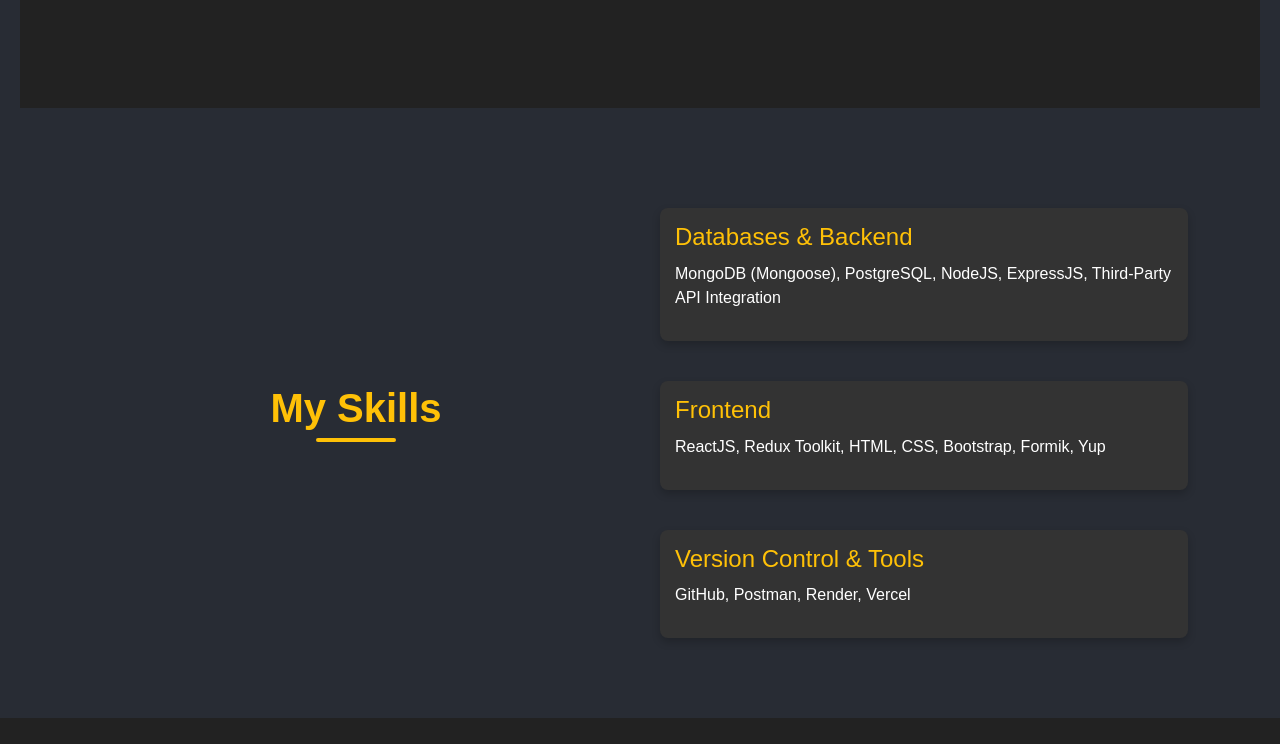
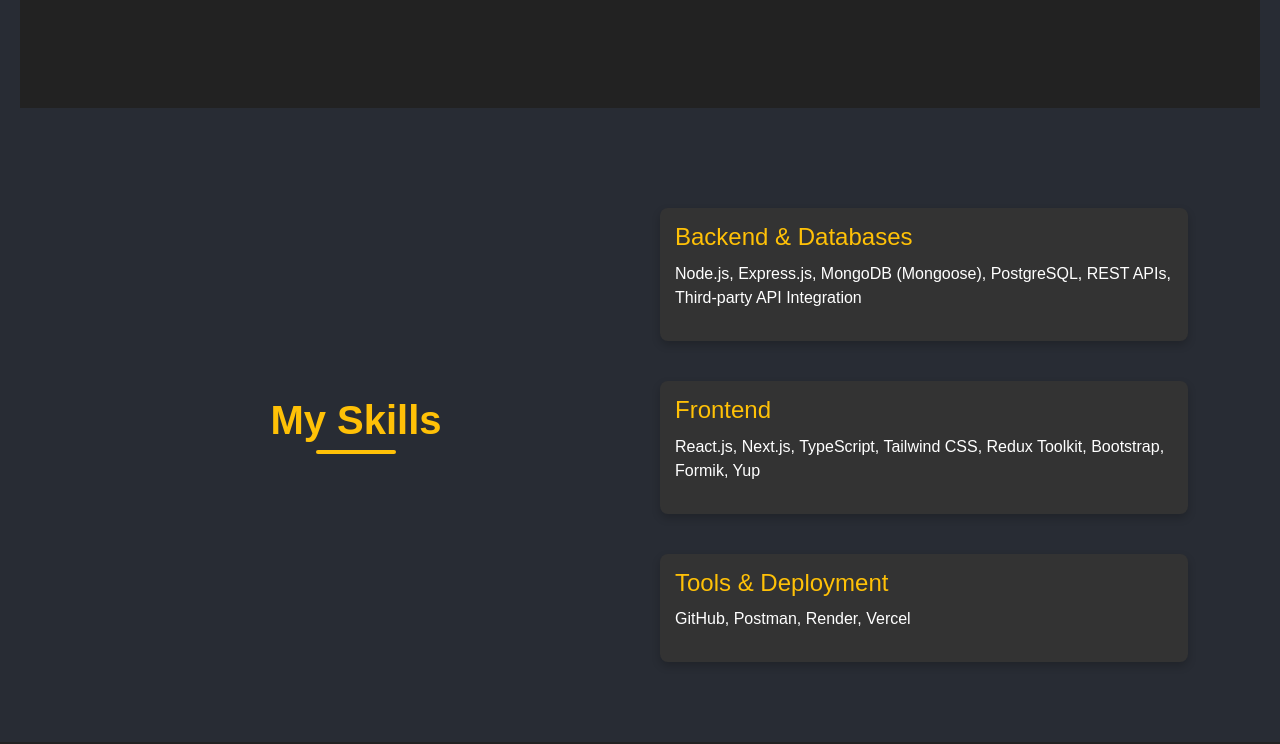
Before and after one commit to mezbaur2004/portfolioFrontend, a React (Vite) app: page / in a window 1280 px wide. Shown: the part 550-1294 px from the top of the page. Built offline with nearby package versions, Linux system fonts and the light colour scheme; no server answers.

Commit message:
skills updated

```diff
--- a/src/components/main/skills.jsx
+++ b/src/components/main/skills.jsx
@@ -8,15 +8,15 @@
                 <h2 className="section-title text-warning">My Skills</h2>
                 <div className="skills-list">
                     <div className="skill-item">
-                        <h3>Databases & Backend</h3>
-                        <p>MongoDB (Mongoose), PostgreSQL, NodeJS, ExpressJS, Third-Party API Integration</p>
+                        <h3>Backend & Databases</h3>
+                        <p>Node.js, Express.js, MongoDB (Mongoose), PostgreSQL, REST APIs, Third-party API Integration</p>
                     </div>
                     <div className="skill-item">
                         <h3>Frontend</h3>
-                        <p>ReactJS, Redux Toolkit, HTML, CSS, Bootstrap, Formik, Yup</p>
+                        <p>React.js, Next.js, TypeScript, Tailwind CSS, Redux Toolkit, Bootstrap, Formik, Yup</p>
                     </div>
                     <div className="skill-item">
-                        <h3>Version Control & Tools</h3>
+                        <h3>Tools & Deployment</h3>
                         <p>GitHub, Postman, Render, Vercel</p>
                     </div>
                 </div>
```
